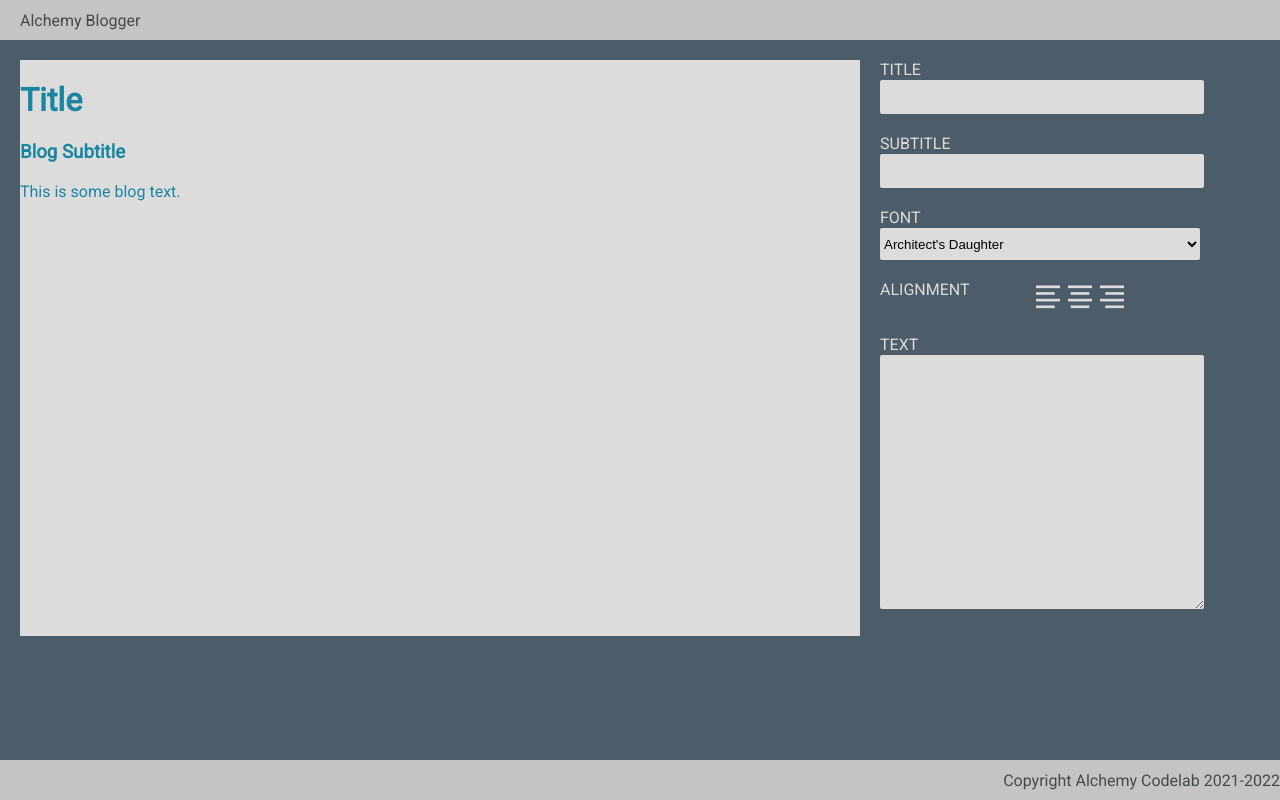
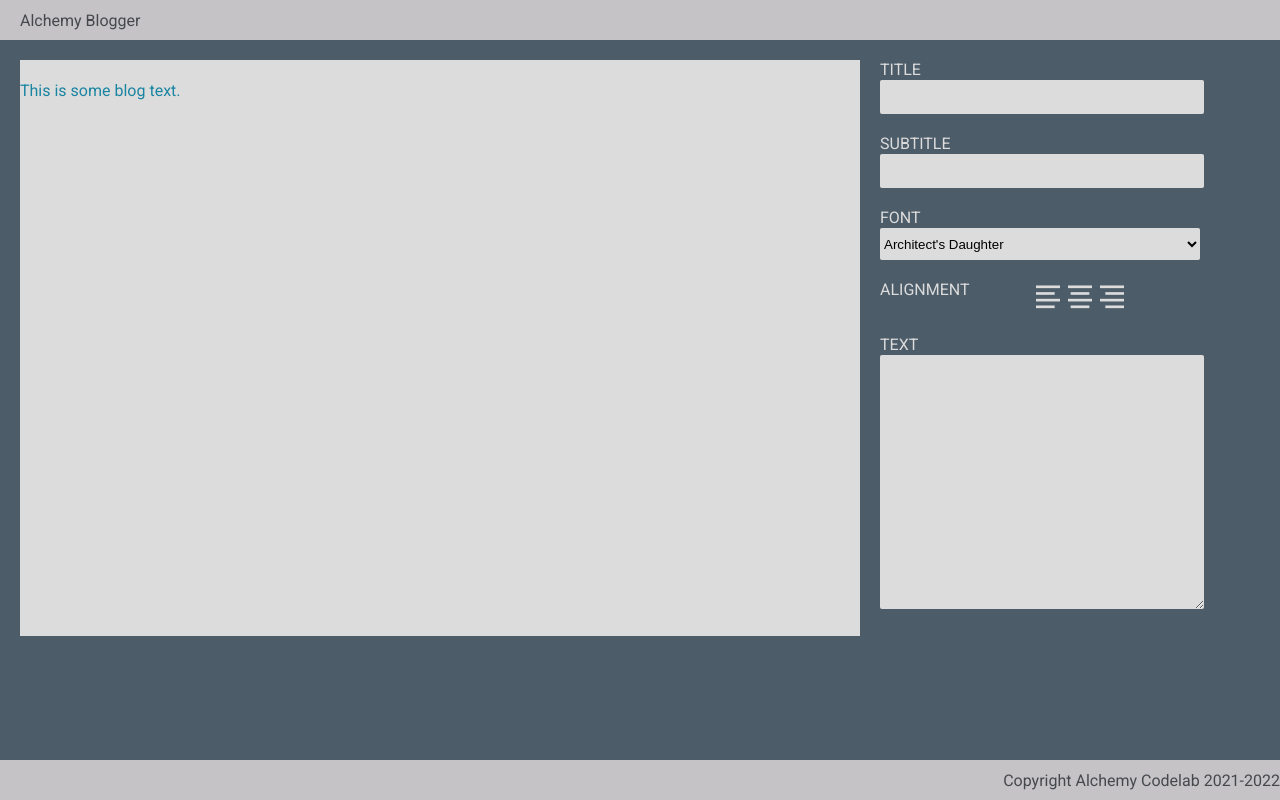
Before and after one commit to Eddie-Kuo/blog-builder-react-hb-1, a React (Create React App) app: page / in a window 1280 px wide. Built offline with nearby package versions, Linux system fonts and the light colour scheme; a web font is replaced by a local one.

Commit message:
added subtitle input functionality

```diff
--- a/src/components/Editor/Editor.js
+++ b/src/components/Editor/Editor.js
@@ -2,7 +2,7 @@ import React from 'react';
 
 import './Editor.css';
 
-export default function Editor({ title, setTitle, font, setFont, setAlignment }) {
+export default function Editor({ title, setTitle, font, setFont, setAlignment, subtitle, setSubtitle }) {
   return (
     <div className="editor">
       <div className="form-control">
@@ -12,7 +12,9 @@ export default function Editor({ title, setTitle, font, setFont, setAlignment })
         <label htmlFor="title">Title</label>
       </div>
       <div className="form-control">
-        <input type="text" />
+        <input type="text"
+          value={subtitle}
+          onChange={(e) => setSubtitle(e.target.value)} />
         <label>Subtitle</label>
       </div>
       <div className="form-control">
--- a/src/components/Home/Home.js
+++ b/src/components/Home/Home.js
@@ -9,15 +9,22 @@ import './Home.css';
 export default function Home() {
   // add useState calls here for title, subtitle, font, align, and text
   const [title, setTitle] = useState('');
+  const [subtitle, setSubtitle] = useState('');
   const [align, setAlignment] = useState('');
   const [font, setFont] = useState('');
 
   return (
     <main>
       {/* pass the state variables as props to the presentational components */}
-      <Preview title={title} font={font} align={align} />
+      <Preview title={title}
+        subtitle={subtitle}
+        font={font}
+        align={align} />
+
       <Editor title={title}
         setTitle={setTitle}
+        subtitle={subtitle}
+        setSubtitle={setSubtitle}
         setFont={setFont}
         setAlignment={setAlignment} />
     </main>
--- a/src/components/Preview/Preview.js
+++ b/src/components/Preview/Preview.js
@@ -2,7 +2,7 @@ import React from 'react';
 
 import './Preview.css';
 
-export default function Preview({ title, font, align }) {
+export default function Preview({ title, font, align, subtitle }) {
   // implement a Preview screen here
   //  Note - the HTML should have the following structure
   //  the main div should have a class of preview and the font-name prop
@@ -11,8 +11,8 @@ export default function Preview({ title, font, align }) {
   return (
     // <div className="preview + indie-flower">
     <div className={`preview ${font}`} style={{ textAlign: align }}>
-      <h1>{title}Title</h1>
-      <h3> Blog Subtitle</h3>
+      <h1>{title}</h1>
+      <h3>{subtitle}</h3>
       <p>This is some blog text. </p>
     </div>
   );
```
